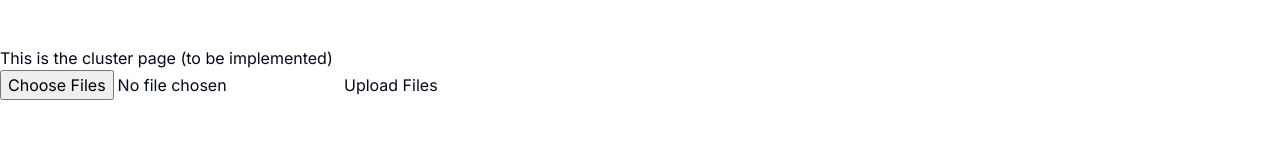
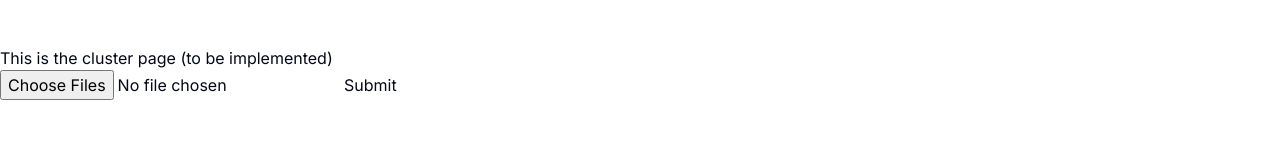
Before and after one commit to ukeSJTU/clc-db-frontend, a Next.js app: page /externalJS/cluster in a window 1280 px wide. Shown: the part 199-359 px from the top of the page. Built offline with nearby package versions, Linux system fonts and the light colour scheme.

Commit message:
feat(cluster): :sparkles: build the cluster component with plain html

```diff
--- a/components/SDFUploader.tsx
+++ b/components/SDFUploader.tsx
@@ -1,11 +1,21 @@
 "use client";
 
 import React, { useState } from "react";
-import axios from "axios";
-import api from "@/utils/api";
+import api from "../utils/api";
 
 const SDFUploader: React.FC = () => {
     const [selectedFiles, setSelectedFiles] = useState<File[]>([]);
+    const [descriptor, setDescriptor] = useState<string>("E3FP");
+    const [bits, setBits] = useState<number>(1024);
+    const [radius, setRadius] = useState<number>(1.5);
+    const [rdkitInv, setRdkitInv] = useState<boolean>(true);
+    const [reductionMethod, setReductionMethod] = useState<string>("PCA");
+    const [clusterMethod, setClusterMethod] = useState<string>("KNN");
+    const [clusters, setClusters] = useState<number>(5);
+    const [knnAlgro, setKnnAlgro] = useState<string>("lloyd");
+    const [eps, setEps] = useState<number>(0.25);
+    const [minSamples, setMinSamples] = useState<number>(5);
+    const [clusteringResults, setClusteringResults] = useState<any>(null);
 
     const handleFileChange = (event: React.ChangeEvent<HTMLInputElement>) => {
         if (event.target.files) {
@@ -13,7 +23,7 @@ const SDFUploader: React.FC = () => {
         }
     };
 
-    const handleUpload = async () => {
+    const handleSubmit = async () => {
         if (selectedFiles.length === 0) {
             alert("Please select at least one file.");
             return;
@@ -25,13 +35,40 @@ const SDFUploader: React.FC = () => {
         });
 
         try {
-            const response = await api.post("/cluster/upload/sdf/", formData);
-            console.log("Files uploaded successfully:", response.data);
-            // Display the names of the uploaded files
-            const uploadedFileNames = selectedFiles.map((file) => file.name);
-            alert(`Uploaded files: ${uploadedFileNames.join(", ")}`);
+            // Upload SDF files to the server
+            const uploadResponse = await api.post(
+                "/cluster/upload/sdf/",
+                formData
+            );
+            console.log("Files uploaded successfully:", uploadResponse.data);
+
+            // Get the saved folder path from the upload response
+            const savedFolder = uploadResponse.data.saved_folder;
+
+            // Append the selected options and saved folder path to the request data
+            const requestData = {
+                saved_folder: savedFolder,
+                descriptor,
+                bits: bits.toString(),
+                radius: radius.toString(),
+                rdkitInv: rdkitInv.toString(),
+                reductionMethod,
+                clusterMethod,
+                clusters: clusters.toString(),
+                knnAlgro,
+                eps: eps.toString(),
+                minSamples: minSamples.toString(),
+            };
+
+            // Process the uploaded files and perform clustering
+            const clusteringResponse = await api.post(
+                "/cluster/process/",
+                requestData
+            );
+            setClusteringResults(clusteringResponse.data);
+            console.log("Clustering completed:", clusteringResponse.data);
         } catch (error) {
-            console.error("Error uploading files:", error);
+            console.error("Error clustering files:", error);
             // Handle error, e.g., show an error message
         }
     };
@@ -44,15 +81,24 @@ const SDFUploader: React.FC = () => {
                 multiple
                 onChange={handleFileChange}
             />
-            <button onClick={handleUpload}>Upload Files</button>
-            {selectedFiles.length > 0 && (
+
+            {/* Add radio buttons and checkboxes for the options */}
+            {/* ... */}
+
+            <button onClick={handleSubmit}>Submit</button>
+
+            {clusteringResults && (
                 <div>
-                    <h3>Selected Files:</h3>
-                    <ul>
-                        {selectedFiles.map((file) => (
-                            <li key={file.name}>{file.name}</li>
-                        ))}
-                    </ul>
+                    <h2>Clustering Results</h2>
+                    <p>
+                        Coordinates:{" "}
+                        {JSON.stringify(clusteringResults.coordinates)}
+                    </p>
+                    <p>
+                        Class Numbers:{" "}
+                        {JSON.stringify(clusteringResults.class_numbers)}
+                    </p>
+                    <p>IDs: {JSON.stringify(clusteringResults.ids)}</p>
                 </div>
             )}
         </div>
```
